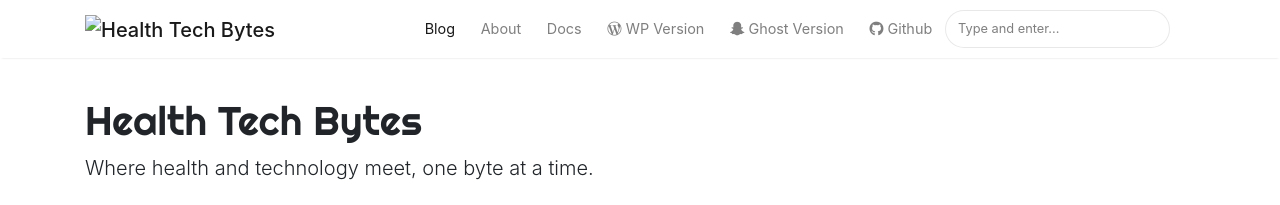
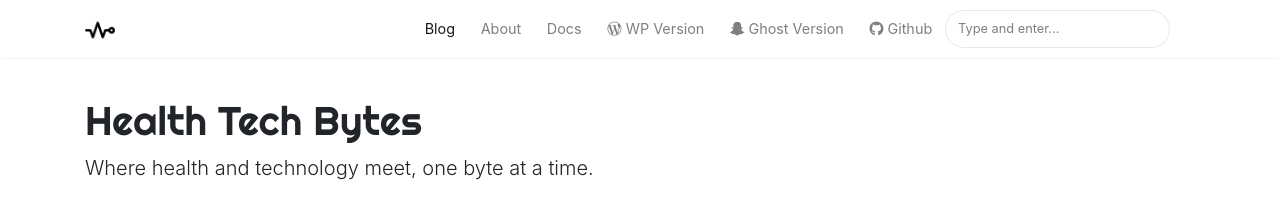
Before and after one commit to slsu0424/slsu0424.github.io, a Jekyll site: the page built from index.html, in a window 1280 px wide. Shown: the top 205 px of the page. Built offline with Jekyll 4.4.1, drawn with Linux system fonts in a browser that asks for light colours; nearby versions of some CDN libraries; the list of posts is cut into pages by our own code.

Commit message:
move logo to /images

```diff
--- a/_layouts/default.html
+++ b/_layouts/default.html
@@ -4,7 +4,7 @@
 <meta charset="utf-8">
 <meta name="viewport" content="width=device-width, initial-scale=1, shrink-to-fit=no">
 
-<link rel="icon" href="{{ site.baseurl }}/assets/images/logos/logo.png">
+<link rel="icon" href="{{ site.baseurl }}/assets/images/logo.png">
 
 <title>{{ page.title }} | {{site.name}}</title>
 
```
Also changed, not shown: assets/images/logo.png (renamed from assets/images/logos/logo.png).
